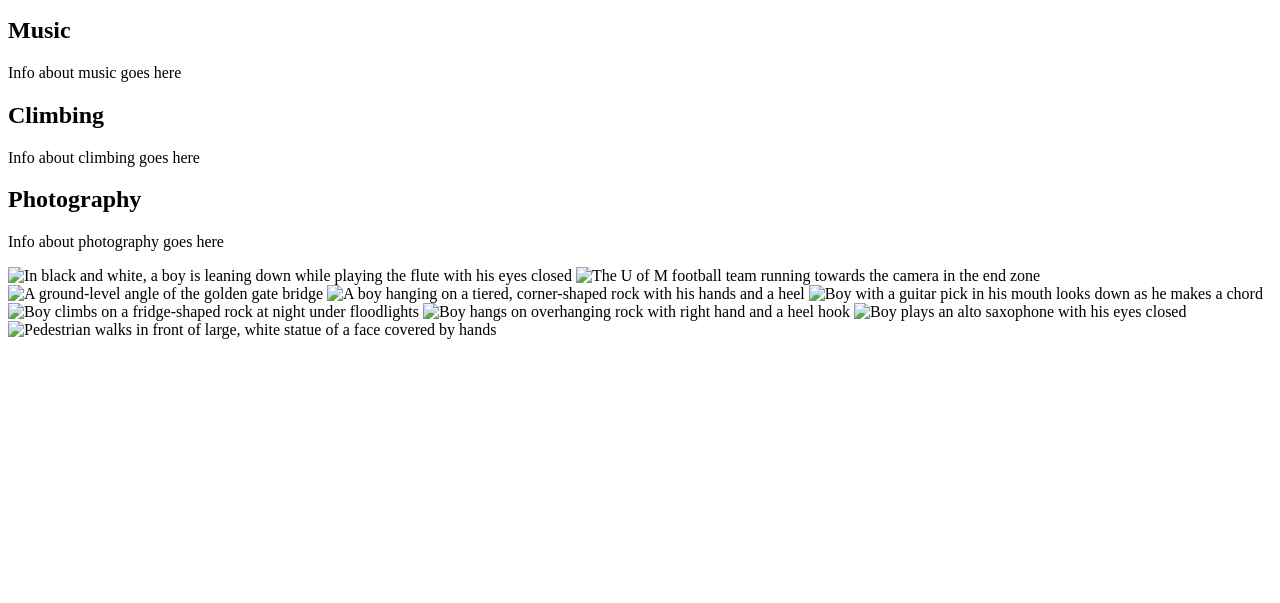
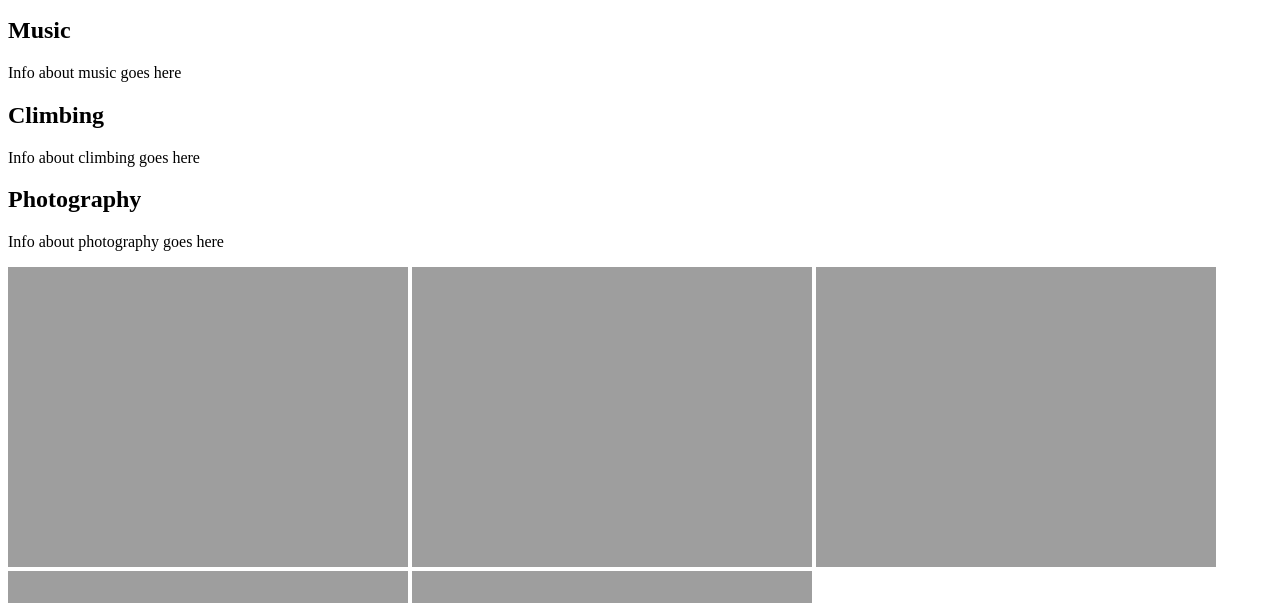
Before and after one commit to gordonrl/s1339-final-portfolio, a plain HTML site: page aboutMe.html in a window 1280 px wide. Shown: the part 197-800 px from the top of the page. Drawn offline with Linux system fonts and the light colour scheme; the site is published under a folder, as on GitHub Pages, so addresses that start at the root find nothing.

Commit message:
Add files via upload

```diff
--- a/aboutMe.html
+++ b/aboutMe.html
@@ -33,15 +33,15 @@
         <p>Info about photography goes here</p>
     </main>
 
-    <img src="/images/flute.JPG" alt="In black and white, a boy is leaning down while playing the flute with his eyes closed">
-    <img src="/images/football.jpg" alt="The U of M football team running towards the camera in the end zone">
-    <img src="/images/goldenGate.jpg" alt="A ground-level angle of the golden gate bridge">
-    <img src="/images/lrc.JPG" alt="A boy hanging on a tiered, corner-shaped rock with his hands and a heel">
-    <img src="/images/porchGuitar.jpeg" alt="Boy with a guitar pick in his mouth looks down as he makes a chord">
-    <img src="/images/rail.JPG" alt="Boy climbs on a fridge-shaped rock at night under floodlights">
-    <img src="/images/redRocks.jpeg" alt="Boy hangs on overhanging rock with right hand and a heel hook">
-    <img src="/images/sax.jpg" alt="Boy plays an alto saxophone with his eyes closed">
-    <img src="/images/statue.jpg" alt="Pedestrian walks in front of large, white statue of a face covered by hands">
+    <img src="images/flute.JPG" alt="In black and white, a boy is leaning down while playing the flute with his eyes closed">
+    <img src="images/football.jpg" alt="The U of M football team running towards the camera in the end zone">
+    <img src="images/goldenGate.jpg" alt="A ground-level angle of the golden gate bridge">
+    <img src="images/lrc.JPG" alt="A boy hanging on a tiered, corner-shaped rock with his hands and a heel">
+    <img src="images/porchGuitar.jpeg" alt="Boy with a guitar pick in his mouth looks down as he makes a chord">
+    <img src="images/rail.JPG" alt="Boy climbs on a fridge-shaped rock at night under floodlights">
+    <img src="images/redRocks.jpeg" alt="Boy hangs on overhanging rock with right hand and a heel hook">
+    <img src="images/sax.jpg" alt="Boy plays an alto saxophone with his eyes closed">
+    <img src="images/statue.jpg" alt="Pedestrian walks in front of large, white statue of a face covered by hands">
 
     <footer class="contact">
         <!-- Include contact information in the footer -->
```
Also changed, not shown: index.html (+9 -9 lines).
